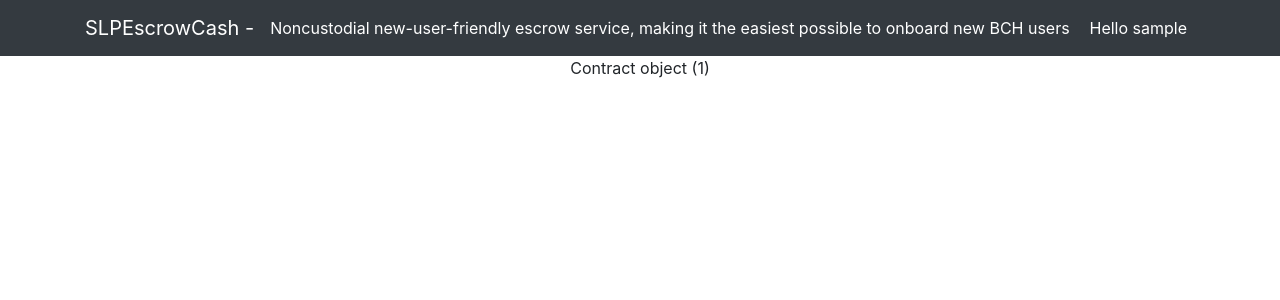
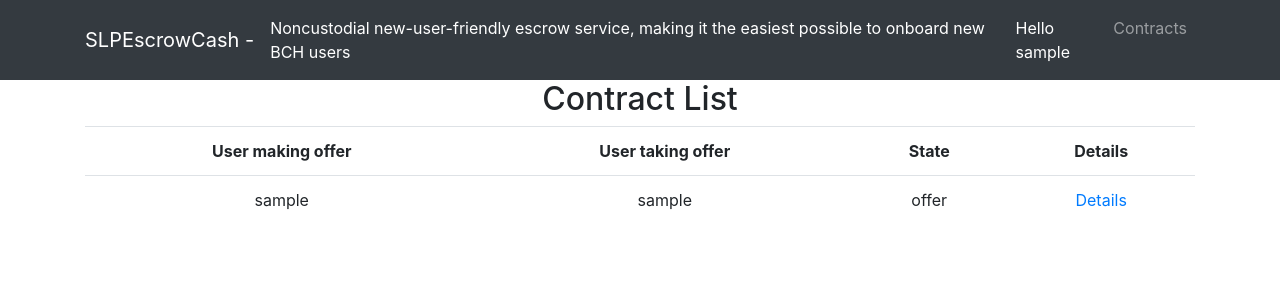
Before and after one commit to baby636/SLPEC, a Django app: page /contract_list/ in a window 1280 px wide. Shown: the top 300 px of the page. Run offline with Django 3.2, Linux system fonts and the light colour scheme; a user stored in the database is signed in; tables that the repository leaves empty hold one stand-in row (values such as "Sample post"); some libraries are stand-ins or nearby versions.

Commit message:
bug fix and modifications

```diff
--- a/escrowcash/escrowapp/templates/escrowapp/base.html
+++ b/escrowcash/escrowapp/templates/escrowapp/base.html
@@ -32,6 +32,11 @@
               <span class="sr-only">(current)</span>
             </a>
           </li>
+          <li class="nav-item ">
+            <a class="nav-link" href="{% url 'contract_list' %}">Contracts
+              <span class="sr-only">(current)</span>
+            </a>
+          </li>
         </ul>
       </div>
     </div>
--- a/escrowcash/escrowapp/templates/escrowapp/contract_list.html
+++ b/escrowcash/escrowapp/templates/escrowapp/contract_list.html
@@ -1,9 +1,22 @@
 {% extends 'escrowapp/base.html' %}
 {% load static %}
 {% block content %}
-<table>
+<h2>Contract List</h2>
+<table class="table">
+    <tr>
+        <th>User making offer</th>
+        <th>User taking offer</th>
+        <th>State</th>
+        <th>Details</th>
+    </tr>
     {% for object in object_list %}
-        {{object}}
+        <tr>
+            <td>{{object.party_making_offer}}</td>
+            <td>{{object.party_making_offer}}</td>
+            <td>{{object.state}}</td>
+            <td><a href="{% url 'contract_details' object.pk %}">Details</a></td>
+        </tr>
+
     {% endfor %}
 </table>
 
--- a/frontlib/escrow.js
+++ b/frontlib/escrow.js
@@ -74,7 +74,7 @@ async function withdrawFunds(
     const estimatedTransactionSize = 2920 // just a big number to work TODO: later on calculate this
     // generate post office required data
     const postOfficeReponse = await fetch(postOfficeURL)
-    let postOfficeData = await utxoDataResponse.json()
+    let postOfficeData = await postOfficeReponse.json()
     const postOfficeSLPAddress = postOfficeData.address
     let tokenStampData;
     for (let i=0; i < postOfficeData.stamps.length; i++) {
```
